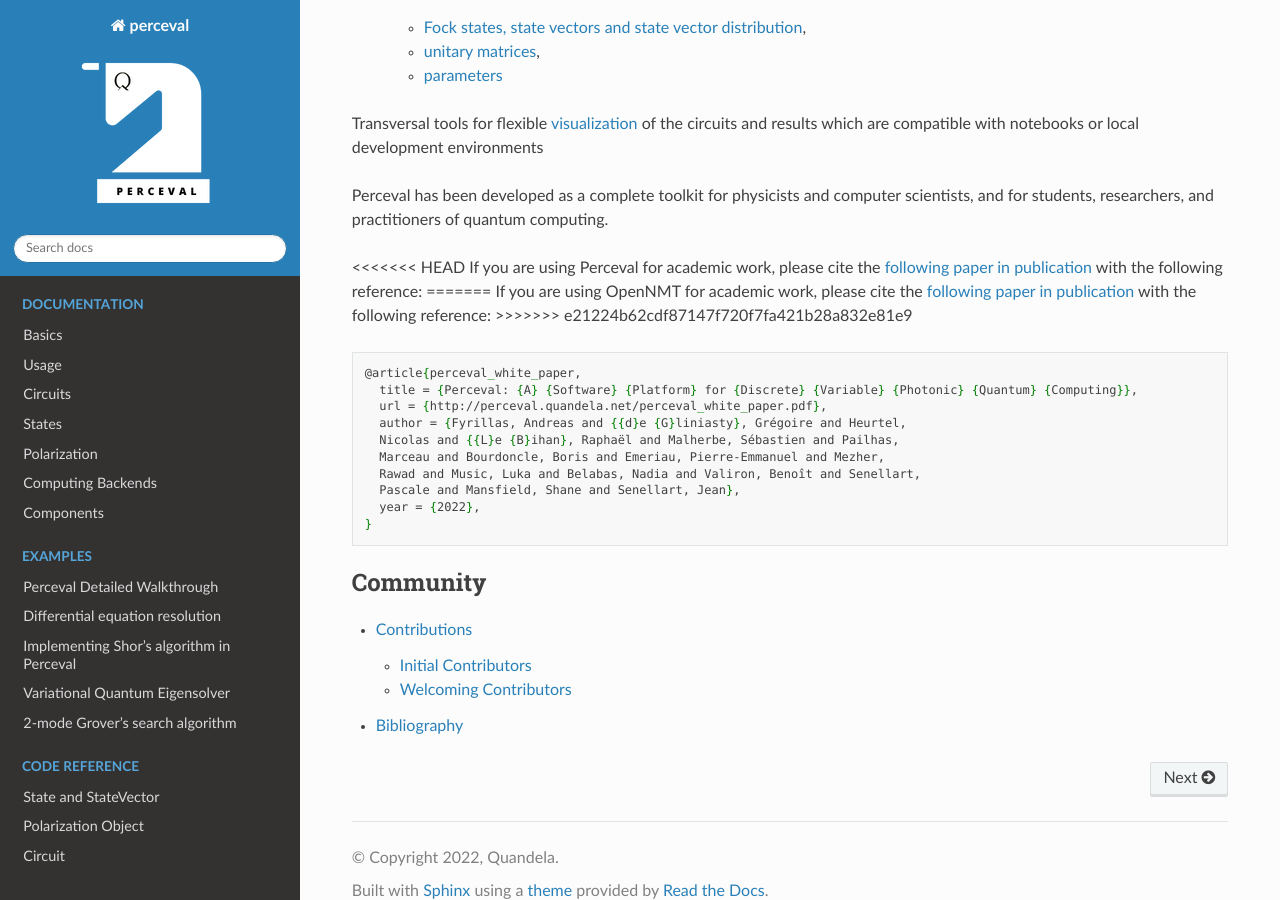
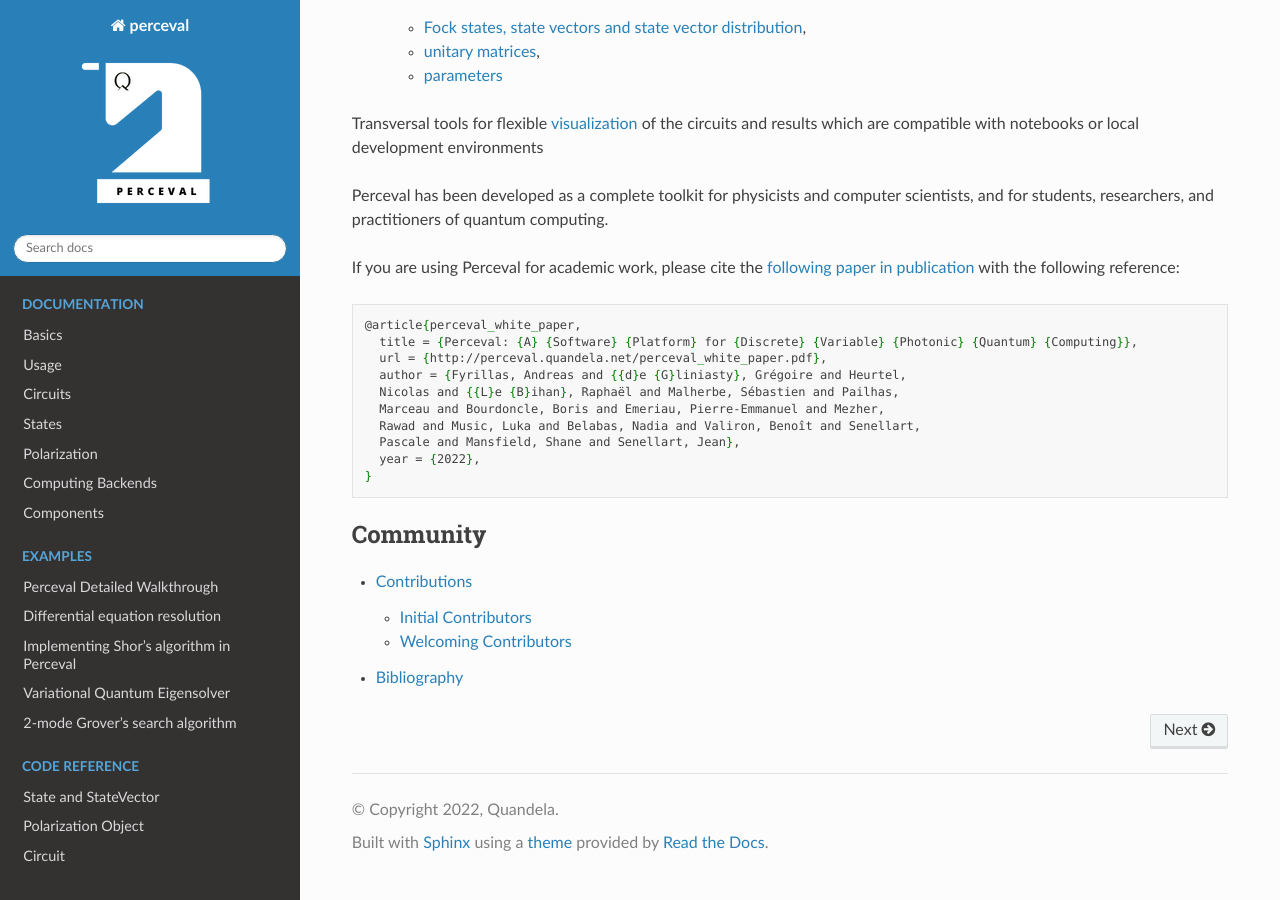
Before and after one commit to Quandela/Perceval, a Sphinx documentation site: the page built from docs/source/index.rst, in a window 1280 px wide and 900 px high, scrolled down 505 px. Built offline with Sphinx 7.4.7 and the Read the Docs theme 2.0.0, drawn with Linux system fonts in a browser that asks for light colours; pages that are not in the unit, such as notebooks, are missing from menus.

Commit message:
Update index.rst (#1)

```diff
--- a/docs/source/index.rst
+++ b/docs/source/index.rst
@@ -29,11 +29,7 @@
 Perceval has been developed as a complete toolkit for physicists and computer scientists, and for students, researchers,
 and practitioners of quantum computing.
 
-<<<<<<< HEAD
 If you are using Perceval for academic work, please cite the `following paper in publication <https://perceval.quandela.net/Perceval-Whitepaper.pdf>`_ with the following reference:
-=======
-If you are using OpenNMT for academic work, please cite the `following paper in publication <https://perceval.quandela.net/Perceval-Whitepaper.pdf>`_ with the following reference:
->>>>>>> e21224b62cdf87147f720f7fa421b28a832e81e9
 
 .. code:: latex
 
```
